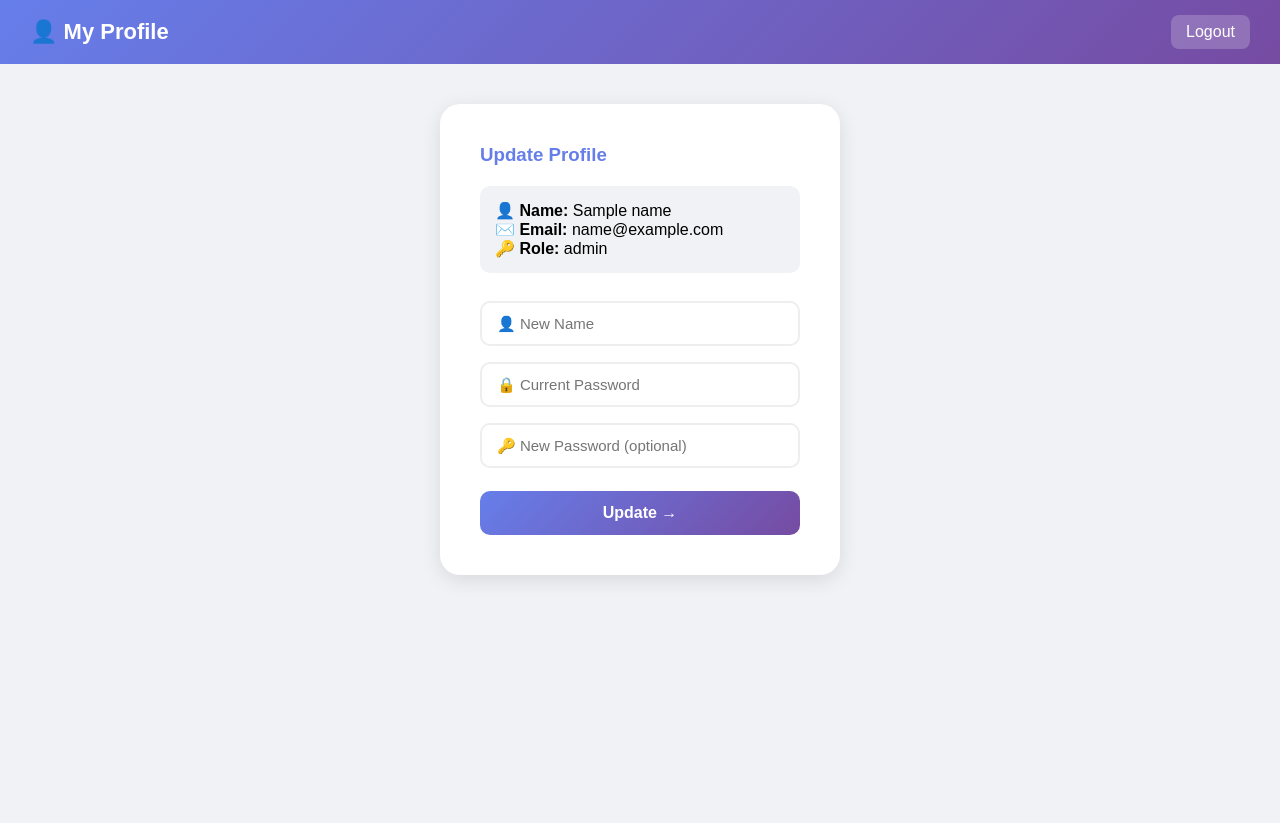
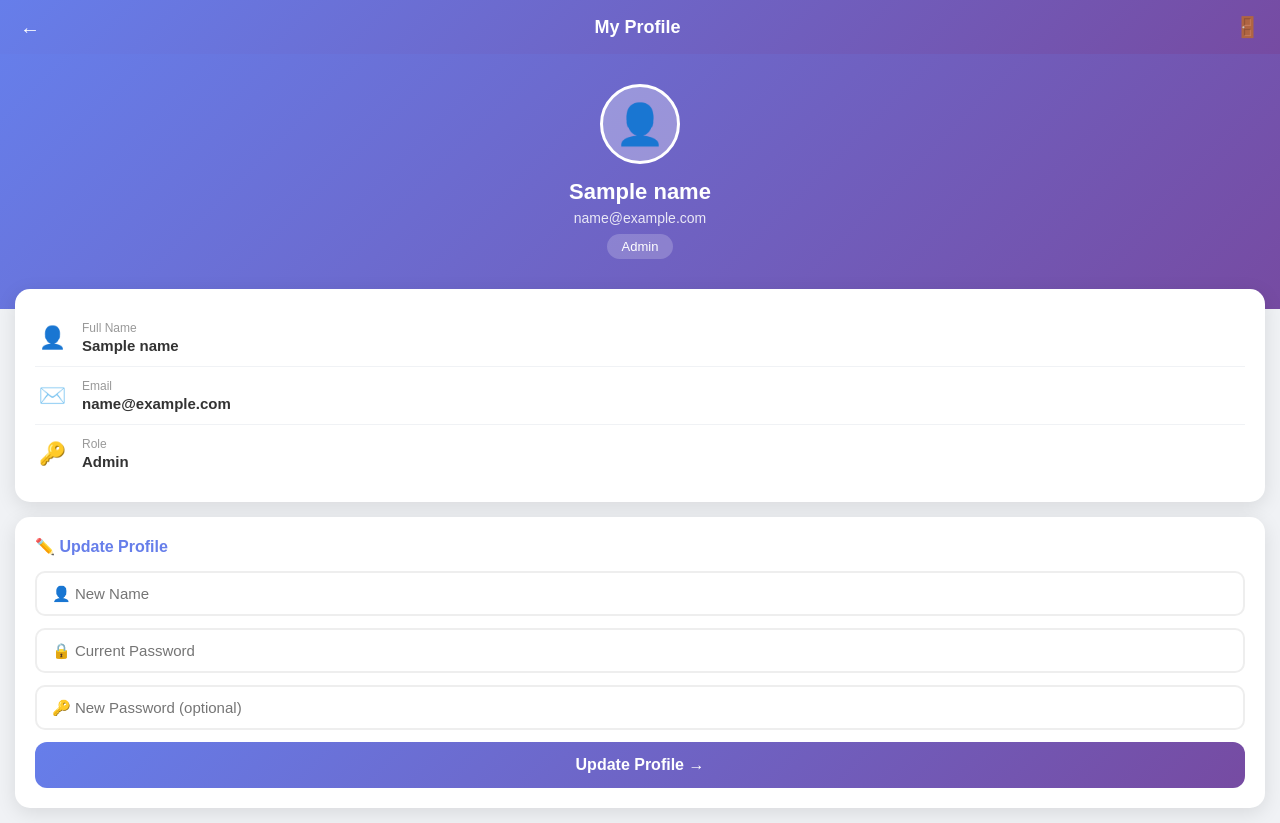
Before and after one commit to PR0810/Smart-Bus-Tracking, a Flask app: template templates/profile.html in a window 1280 px wide. Before the commit the page ends 580 px from the top, so only its background shows below. Run offline with Flask 3, Linux system fonts and the light colour scheme; the template is opened without the code that fills it: most values are stand-ins (such as "Sample title", 1, 10 or a date in 2020); some libraries are stand-ins or nearby versions.

Commit message:
fix navbar and profile UI

```diff
--- a/templates/profile.html
+++ b/templates/profile.html
@@ -1,8 +1,9 @@
 <!doctype html>
 <html>
   <head>
+    <title>My Profile</title>
     <link rel="icon" type="image/png" href="/static/bus.png" />
-    <title>Profile</title>
+    <meta name="viewport" content="width=device-width, initial-scale=1.0" />
     <style>
       * {
         margin: 0;
@@ -12,48 +13,112 @@
       body {
         font-family: Arial, sans-serif;
         background: #f0f2f5;
+        min-height: 100vh;
       }
       .navbar {
         background: linear-gradient(135deg, #667eea, #764ba2);
-        padding: 15px 30px;
+        padding: 15px 20px;
         color: white;
         display: flex;
         justify-content: space-between;
         align-items: center;
       }
-      .navbar h1 {
-        font-size: 22px;
-      }
       .navbar a {
         color: white;
         text-decoration: none;
+        font-size: 20px;
+      }
+      .navbar h1 {
+        font-size: 18px;
+      }
+
+      .profile-header {
+        background: linear-gradient(135deg, #667eea, #764ba2);
+        padding: 30px 20px 50px;
+        text-align: center;
+        color: white;
+      }
+      .avatar {
+        width: 80px;
+        height: 80px;
+        background: rgba(255, 255, 255, 0.3);
+        border-radius: 50%;
+        display: flex;
+        align-items: center;
+        justify-content: center;
+        font-size: 40px;
+        margin: 0 auto 15px;
+        border: 3px solid white;
+      }
+      .profile-header h2 {
+        font-size: 22px;
+      }
+      .profile-header p {
+        opacity: 0.85;
+        font-size: 14px;
+        margin-top: 5px;
+      }
+      .role-badge {
+        display: inline-block;
         background: rgba(255, 255, 255, 0.2);
-        padding: 8px 15px;
-        border-radius: 8px;
+        padding: 5px 15px;
+        border-radius: 20px;
+        font-size: 13px;
+        margin-top: 8px;
       }
-      .container {
+
+      .card {
+        background: white;
+        margin: -20px 15px 15px;
+        border-radius: 15px;
+        padding: 20px;
+        box-shadow: 0 5px 20px rgba(0, 0, 0, 0.1);
+      }
+      .info-item {
         display: flex;
-        justify-content: center;
-        padding: 40px;
+        align-items: center;
+        gap: 12px;
+        padding: 12px 0;
+        border-bottom: 1px solid #f0f2f5;
       }
-      .box {
+      .info-item:last-child {
+        border-bottom: none;
+      }
+      .info-icon {
+        font-size: 22px;
+        width: 35px;
+        text-align: center;
+      }
+      .info-text p {
+        font-size: 12px;
+        color: #999;
+      }
+      .info-text h4 {
+        font-size: 15px;
+        color: #333;
+        margin-top: 2px;
+      }
+
+      .form-card {
         background: white;
-        padding: 40px;
-        border-radius: 20px;
+        margin: 0 15px 15px;
+        border-radius: 15px;
+        padding: 20px;
         box-shadow: 0 5px 20px rgba(0, 0, 0, 0.1);
-        width: 400px;
       }
-      h3 {
+      .form-card h3 {
         color: #667eea;
-        margin-bottom: 20px;
+        margin-bottom: 15px;
+        font-size: 16px;
       }
       input {
         width: 100%;
         padding: 12px 15px;
-        margin: 8px 0;
         border: 2px solid #eee;
         border-radius: 10px;
         font-size: 15px;
+        margin-bottom: 12px;
+        transition: 0.3s;
       }
       input:focus {
         border-color: #667eea;
@@ -61,18 +126,23 @@
       }
       button {
         width: 100%;
-        padding: 13px;
-        margin-top: 15px;
+        padding: 14px;
         background: linear-gradient(135deg, #667eea, #764ba2);
         color: white;
         border: none;
-        border-radius: 10px;
+        border-radius: 12px;
         cursor: pointer;
         font-size: 16px;
         font-weight: bold;
       }
       .success {
-        color: green;
+        color: #4caf50;
+        text-align: center;
+        margin-top: 10px;
+        font-weight: bold;
+      }
+      .error-msg {
+        color: red;
         text-align: center;
         margin-top: 10px;
       }
@@ -80,24 +150,44 @@
   </head>
   <body>
     <div class="navbar">
-      <h1>👤 My Profile</h1>
-      <a href="/logout">Logout</a>
+      <a href="javascript:history.back()">←</a>
+      <h1>My Profile</h1>
+      <a href="/logout">🚪</a>
     </div>
-    <div class="container">
-      <div class="box">
-        <h3>Update Profile</h3>
-        <div
-          style="
-            background: #f0f2f5;
-            padding: 15px;
-            border-radius: 10px;
-            margin-bottom: 20px;
-          "
-        >
-          <p>👤 <b>Name:</b> {{ name }}</p>
-          <p>✉️ <b>Email:</b> {{ email }}</p>
-          <p>🔑 <b>Role:</b> {{ role }}</p>
+
+    <div class="profile-header">
+      <div class="avatar">👤</div>
+      <h2>{{ name }}</h2>
+      <p>{{ email }}</p>
+      <span class="role-badge">{{ role | capitalize }}</span>
     </div>
+
+    <div class="card">
+      <div class="info-item">
+        <span class="info-icon">👤</span>
+        <div class="info-text">
+          <p>Full Name</p>
+          <h4>{{ name }}</h4>
+        </div>
+      </div>
+      <div class="info-item">
+        <span class="info-icon">✉️</span>
+        <div class="info-text">
+          <p>Email</p>
+          <h4>{{ email }}</h4>
+        </div>
+      </div>
+      <div class="info-item">
+        <span class="info-icon">🔑</span>
+        <div class="info-text">
+          <p>Role</p>
+          <h4>{{ role | capitalize }}</h4>
+        </div>
+      </div>
+    </div>
+
+    <div class="form-card">
+      <h3>✏️ Update Profile</h3>
       <form action="/update_profile" method="POST">
         <input type="text" name="name" placeholder="👤 New Name" />
         <input
@@ -111,12 +201,15 @@
           name="new_password"
           placeholder="🔑 New Password (optional)"
         />
-          <button type="submit">Update →</button>
+        <button type="submit">Update Profile →</button>
       </form>
       {% if msg %}
-        <p class="success">{{ msg }}</p>
+      <p
+        class="{% if msg == 'Profile Updated!' %}success{% else %}error-msg{% endif %}"
+      >
+        {{ msg }}
+      </p>
       {% endif %}
-      </div>
     </div>
   </body>
 </html>
```
Also changed, not shown: templates/admin.html (+3 -16 lines). Lines whose indentation alone changed are shown as unchanged.
